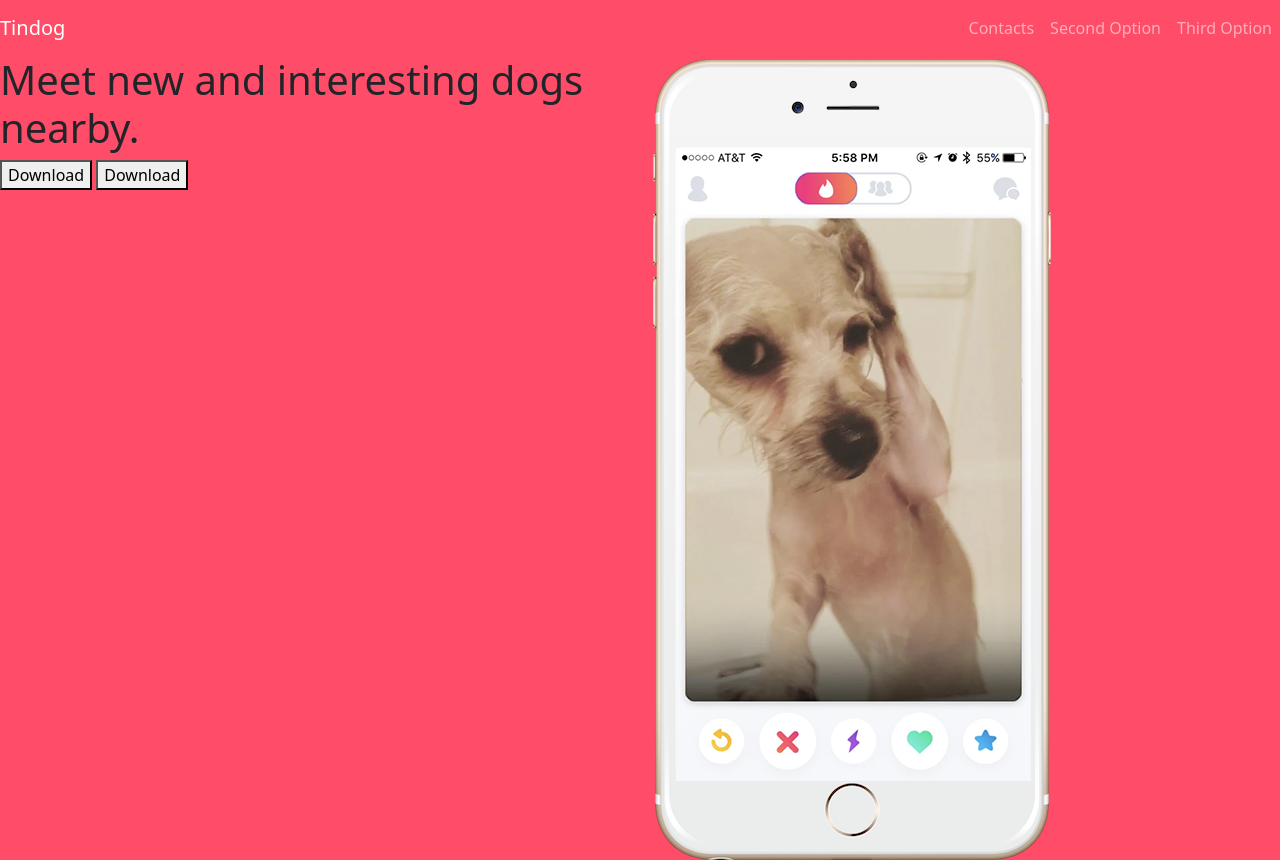
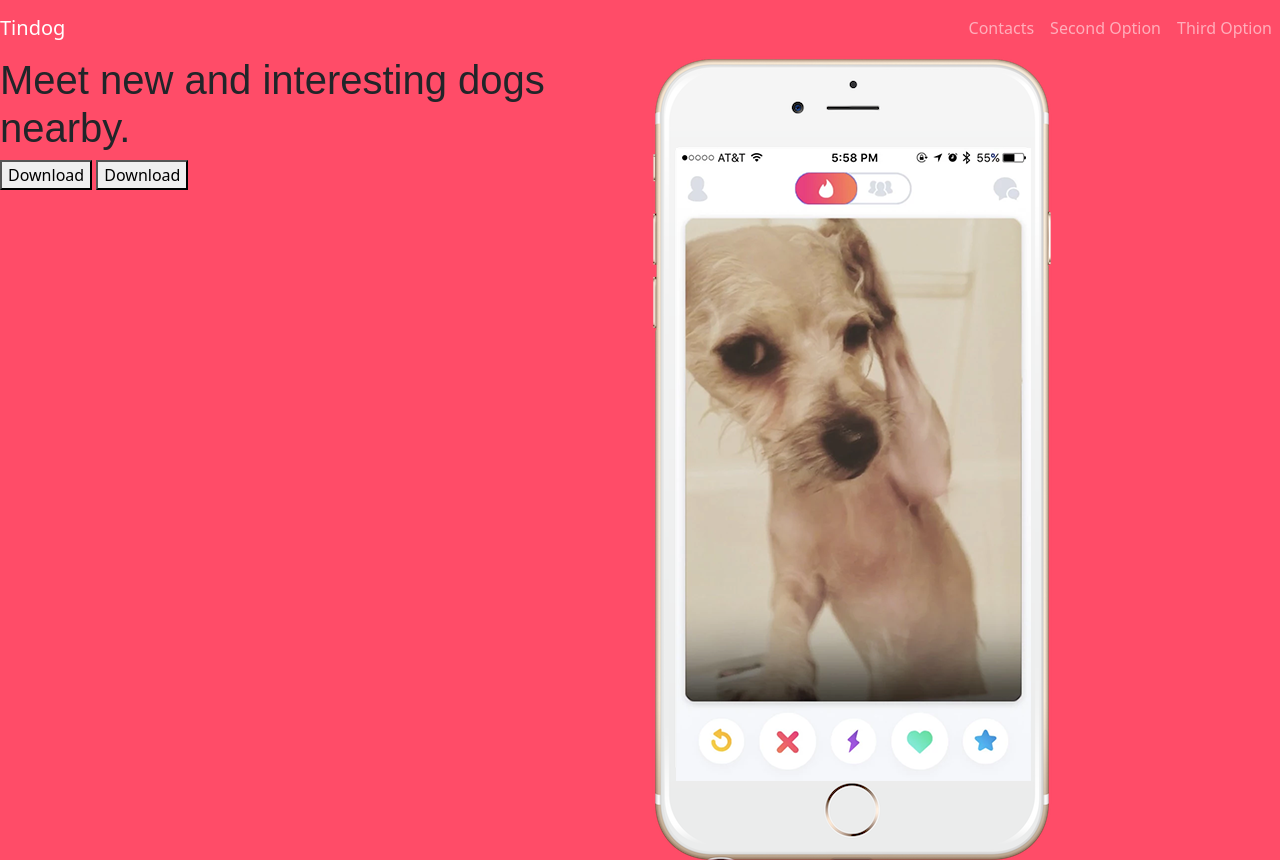
Before and after one commit to sergiofrrg92/WebDev, a plain HTML site: page TinDog-Start-master/index.html in a window 1280 px wide. Shown: the top 860 px of the page. Drawn offline with nearby package versions, Linux system fonts and the light colour scheme.

Commit message:
Adding fonts

```diff
--- a/TinDog-Start-master/css/styles.css
+++ b/TinDog-Start-master/css/styles.css
@@ -1,3 +1,9 @@
 #title {
   background-color: #ff4c68
 }
+
+h1 {
+  font-family: 'Montserrat-Black', sans-serif;
+  font-size: 3rem;
+  line-height: 1.5;
+}
--- a/TinDog-Start-master/index.html
+++ b/TinDog-Start-master/index.html
@@ -7,7 +7,9 @@
   <link rel="stylesheet" href="css/styles.css">
   <!-- Bootstrap CSS -->
   <link href="https://cdn.jsdelivr.net/npm/bootstrap@5.0.2/dist/css/bootstrap.min.css" rel="stylesheet" integrity="sha384-EVSTQN3/azprG1Anm3QDgpJLIm9Nao0Yz1ztcQTwFspd3yD65VohhpuuCOmLASjC" crossorigin="anonymous">
-
+  <link rel="preconnect" href="https://fonts.googleapis.com">
+  <link rel="preconnect" href="https://fonts.gstatic.com" crossorigin>
+  <link href="https://fonts.googleapis.com/css2?family=Montserrat&family=Ubuntu&display=swap" rel="stylesheet">
 </head>
 
 <body>
```
